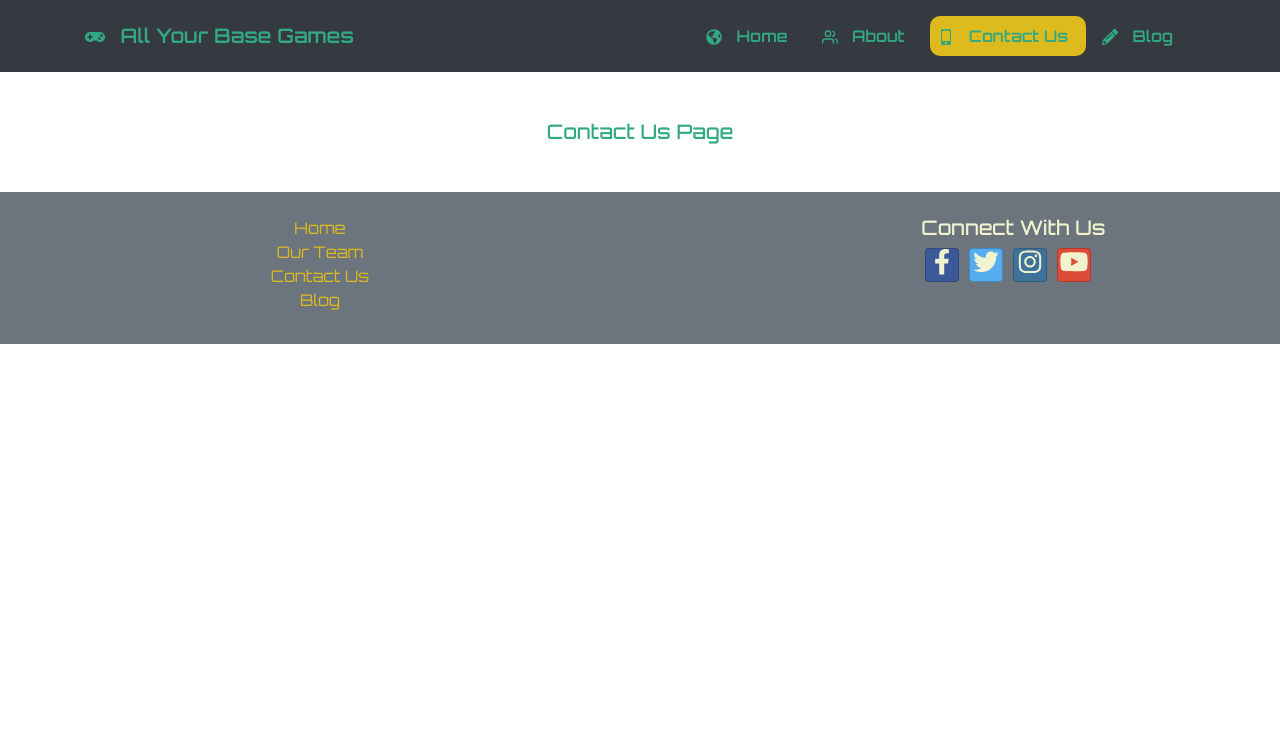
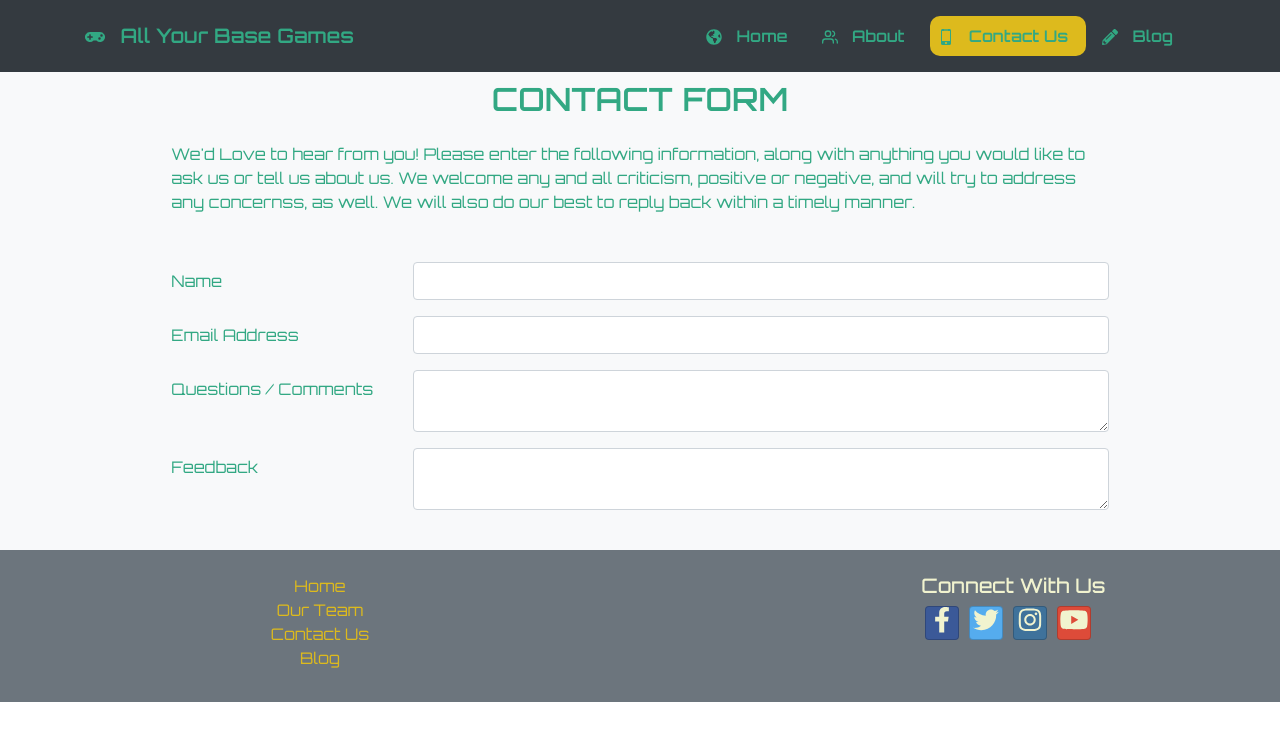
Before and after one commit to peondg-Nucamp/gamingsite-portfolio-react, a React (Create React App) app: page /contactus in a window 1280 px wide. Shown: the top 740 px of the page. Built offline with nearby package versions, Linux system fonts and the light colour scheme; the HTML template or start-up script is replaced by a standard one.

Commit message:
Edited OurTeam Page

```diff
--- a/src/components/ContactUsComponent.js
+++ b/src/components/ContactUsComponent.js
@@ -1,11 +1,72 @@
 import { Component } from "react";
+import { Container, Form, FormGroup, Label, Input, Col } from "reactstrap";
+import {
+  CONTACT_FORM_TEXT,
+  NAME_FORM_ELEMENT,
+  EMAIL_FORM_ELEMENT,
+  COMMENTS_FORM_ELEMENT,
+  FEEDBACK_FORM_ELEMENT,
+} from "../shared/contactFormElements";
+
+const ContactDescription = (props) => {
+  return <p className="py-2">{props.description}</p>;
+};
+
+const FormElement = (props) => {
+  // if (props.formElement === "textarea") {
+  //   return <div></div>;
+  // } else {
+  return (
+    <Input
+      type={props.formElement.type}
+      name={props.formElement.name}
+      id={props.formElement.id}
+    />
+  );
+  // }
+};
+
+const FormComponent = (props) => {
+  return (
+    <FormGroup className="row">
+      <Label
+        for={`#${props.formElement.id}`}
+        className="col-sm-3 col-form-label"
+      >
+        {props.formElement.name}
+      </Label>
+      <Col sm="9">
+        <FormElement formElement={props.formElement} />
+      </Col>
+    </FormGroup>
+  );
+};
 
 class ContactUs extends Component {
+  constructor(props) {
+    super(props);
+    this.state = {
+      text: CONTACT_FORM_TEXT,
+      nameFormElement: NAME_FORM_ELEMENT,
+      emailFormElement: EMAIL_FORM_ELEMENT,
+      commentsFormElement: COMMENTS_FORM_ELEMENT,
+      feedbackFormElement: FEEDBACK_FORM_ELEMENT,
+    };
+  }
   render() {
     return (
-      <div>
-        <h5 class="text-center m-5">Contact Us Page</h5>
-      </div>
+      <Container fluid className="bg-light">
+        <div className="mx-auto w-75">
+          <h2 className="text-center py-2">CONTACT FORM</h2>
+          <ContactDescription description={this.state.text} />
+        </div>
+        <Form className="mx-auto py-4 w-75">
+          <FormComponent formElement={this.state.nameFormElement} />
+          <FormComponent formElement={this.state.emailFormElement} />
+          <FormComponent formElement={this.state.commentsFormElement} />
+          <FormComponent formElement={this.state.feedbackFormElement} />
+        </Form>
+      </Container>
     );
   }
 }
--- a/src/components/OurTeamComponent.js
+++ b/src/components/OurTeamComponent.js
@@ -23,7 +23,9 @@ const PersonCard = (props) => {
         <CardSubtitle className="my-2" tag="h5">
           {props.person.title}
         </CardSubtitle>
-        <CardText>{props.person.description}</CardText>
+        <CardText className="d-none d-lg-block">
+          {props.person.description}
+        </CardText>
       </CardBody>
     </Card>
   );
--- a/src/css/App.css
+++ b/src/css/App.css
@@ -86,5 +86,5 @@ hr {
 }
 
 .modal-open {
-  overflow: scroll;
+  overflow: hidden;
 }
--- /dev/null
+++ b/src/shared/contactFormElements.js
@@ -0,0 +1,26 @@
+export const CONTACT_FORM_TEXT =
+  "We'd Love to hear from you! Please enter the following information, along with anything you would like to ask us or tell us about us. We welcome any and all criticism, positive or negative, and will try to address any concernss, as well. We will also do our best to reply back within a timely manner.";
+
+export const NAME_FORM_ELEMENT = {
+  id: "inputName",
+  name: "Name",
+  type: "text",
+};
+
+export const EMAIL_FORM_ELEMENT = {
+  id: "inputEmail",
+  name: "Email Address",
+  type: "email",
+};
+
+export const COMMENTS_FORM_ELEMENT = {
+  id: "inputTextComments",
+  name: "Questions / Comments",
+  type: "textarea",
+};
+
+export const FEEDBACK_FORM_ELEMENT = {
+  id: "inputFeedback",
+  name: "Feedback",
+  type: "textarea",
+};
```
